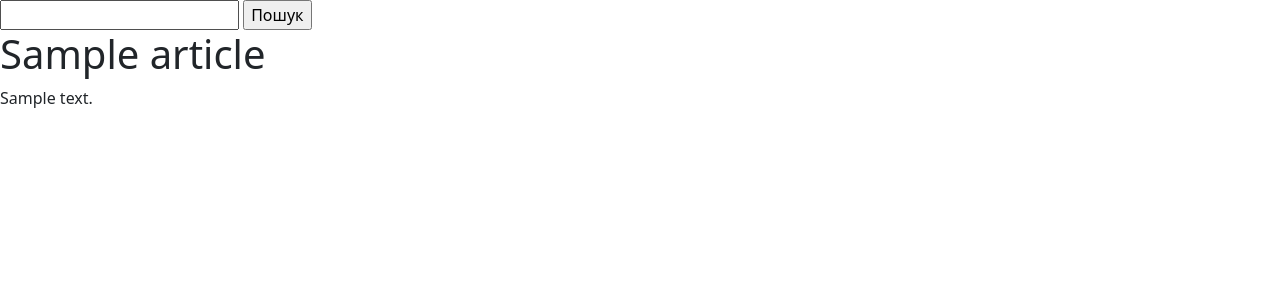
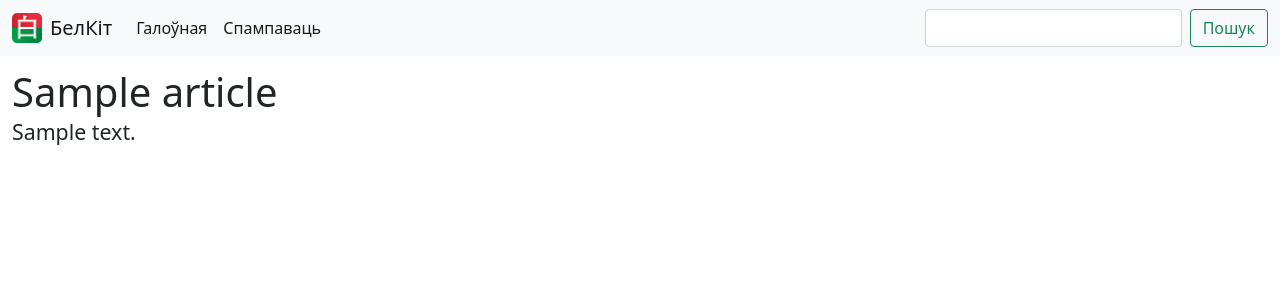
Before and after one commit to alex-rusakevich/belkit, a Django app: a page that uses frontend/templates/frontend/base.html in a window 1280 px wide. Shown: the top 300 px of the page. Run offline with Django 5.2, Linux system fonts and the light colour scheme; tables that the repository leaves empty hold one stand-in row (values such as "Sample post").

Commit message:
#patch added navbar

```diff
--- a/dictionary/models.py
+++ b/dictionary/models.py
@@ -1,7 +1,6 @@
 from django.db import models
 
 
-# Create your models here.
 class Article(models.Model):
     class TranslationDirection(models.TextChoices):
         BEL_TO_CN = "BK"
@@ -16,3 +15,8 @@ class Article(models.Model):
         choices=TranslationDirection,
         default=TranslationDirection.CN_TO_BEL,
     )
+
+
+class Example(models.Model):
+    chinese_text = models.TextField()
+    belarusian_text = models.TextField()
--- /dev/null
+++ b/frontend/static/css/base.css
@@ -0,0 +1,17 @@
+a.navbar-brand {
+    display: flex;
+    align-items: center;
+    gap: 8px;
+}
+
+nav.navbar > div.container-fluid, main > div.container {
+    max-width: 1320px;
+}
+
+nav.navbar {
+    margin-bottom: 12px;
+}
+
+p {
+    font-size: 16pt;
+}
--- /dev/null
+++ b/frontend/static/css/view.css
@@ -0,0 +1,3 @@
+#article-title {
+    margin-bottom: 0;
+}
--- a/frontend/templates/frontend/base.html
+++ b/frontend/templates/frontend/base.html
@@ -11,17 +11,44 @@
 
     <link href="https://cdn.jsdelivr.net/npm/bootstrap@5.0.2/dist/css/bootstrap.min.css" rel="stylesheet" integrity="sha384-EVSTQN3/azprG1Anm3QDgpJLIm9Nao0Yz1ztcQTwFspd3yD65VohhpuuCOmLASjC" crossorigin="anonymous">
     <link rel="stylesheet" type="text/css" href="{% static 'css/base.css' %}">
+    {% block css %}{% endblock %}
 </head>
 
 <body>
     <header>
-        <form action="/search" method="get">
-            <input type="text" id="search-query-input" name="query">
-            <input type="submit" value="Пошук">
-        </form>
+        <nav class="navbar navbar-expand-lg navbar-light bg-light">
+            <div class="container-fluid">
+            <button class="navbar-toggler" type="button" data-bs-toggle="collapse" data-bs-target="#navbarTogglerDemo03" aria-controls="navbarTogglerDemo03" aria-expanded="false" aria-label="Toggle navigation">
+                <span class="navbar-toggler-icon"></span>
+            </button>
+            <a class="navbar-brand" href="/">
+                <img src="{% static 'favicon.png' %}" width="30" height="30">
+                <span>БелКіт</span>
+            </a>
+            <div class="collapse navbar-collapse" id="navbarTogglerDemo03">
+                <ul class="navbar-nav me-auto mb-2 mb-lg-0">
+                <li class="nav-item">
+                    <a class="nav-link active" aria-current="page" href="/">Галоўная</a>
+                </li>
+                <li class="nav-item">
+                    <a class="nav-link active" aria-current="page" href="/download/">Спампаваць</a>
+                </li>
+                </ul>
+
+                <form class="d-flex" action="/search" method="get">
+                    <input class="form-control me-2" type="search" placeholder="" aria-label="Search" name="query">
+                    <button class="btn btn-outline-success" type="submit">Пошук</button>
+                </form>
+            </div>
+            </div>
+        </nav>
     </header>
 
-    <main>{% block main %}{% endblock %}</main>
+    <main>
+        <div class="container">
+            {% block main %}{% endblock %}
+        </div>
+    </main>
 
     <footer></footer>
 
--- a/frontend/templates/frontend/index.html
+++ b/frontend/templates/frontend/index.html
@@ -1 +1,6 @@
 {% extends "frontend/base.html" %}
+
+{% block main %}
+<h1>Беларуска-кітайскі анлайн-слоўнік</h1>
+<p>Колькасць артыкулаў на дадзены момант: {{article_number}}</p>
+{% endblock %}
--- a/frontend/templates/frontend/view.html
+++ b/frontend/templates/frontend/view.html
@@ -1,12 +1,17 @@
 {% extends "frontend/base.html" %}
+{% load static %}
 
 {% block title %}{{article.title}}{% endblock %}
 
+{% block css %}
+<link rel="stylesheet" type="text/css" href="{% static 'css/view.css' %}">
+{% endblock %}
+
 {% block main %}
-<h1>{{article.title}}</h1>
+<h1 id="article-title">{{article.title}}</h1>
 
 {% if article.translation_direction == "KB" %}
-    <h2>{{pinyin}}</h2>
+    <h2 id="article-pinyin">{{pinyin}}</h2>
 {% endif %}
 
 <p>{{article.body}}</p>
--- a/frontend/views.py
+++ b/frontend/views.py
@@ -5,7 +5,9 @@ from dictionary.models import Article
 
 
 def index(request):
-    return render(request, "frontend/index.html")
+    context = {"article_number": Article.objects.count()}
+
+    return render(request, "frontend/index.html", context)
 
 
 def search(request):
```
Also changed, not shown: frontend/templates/frontend/search.html (+7 -0 lines), dictionary/migrations/0005_example.py (added).
